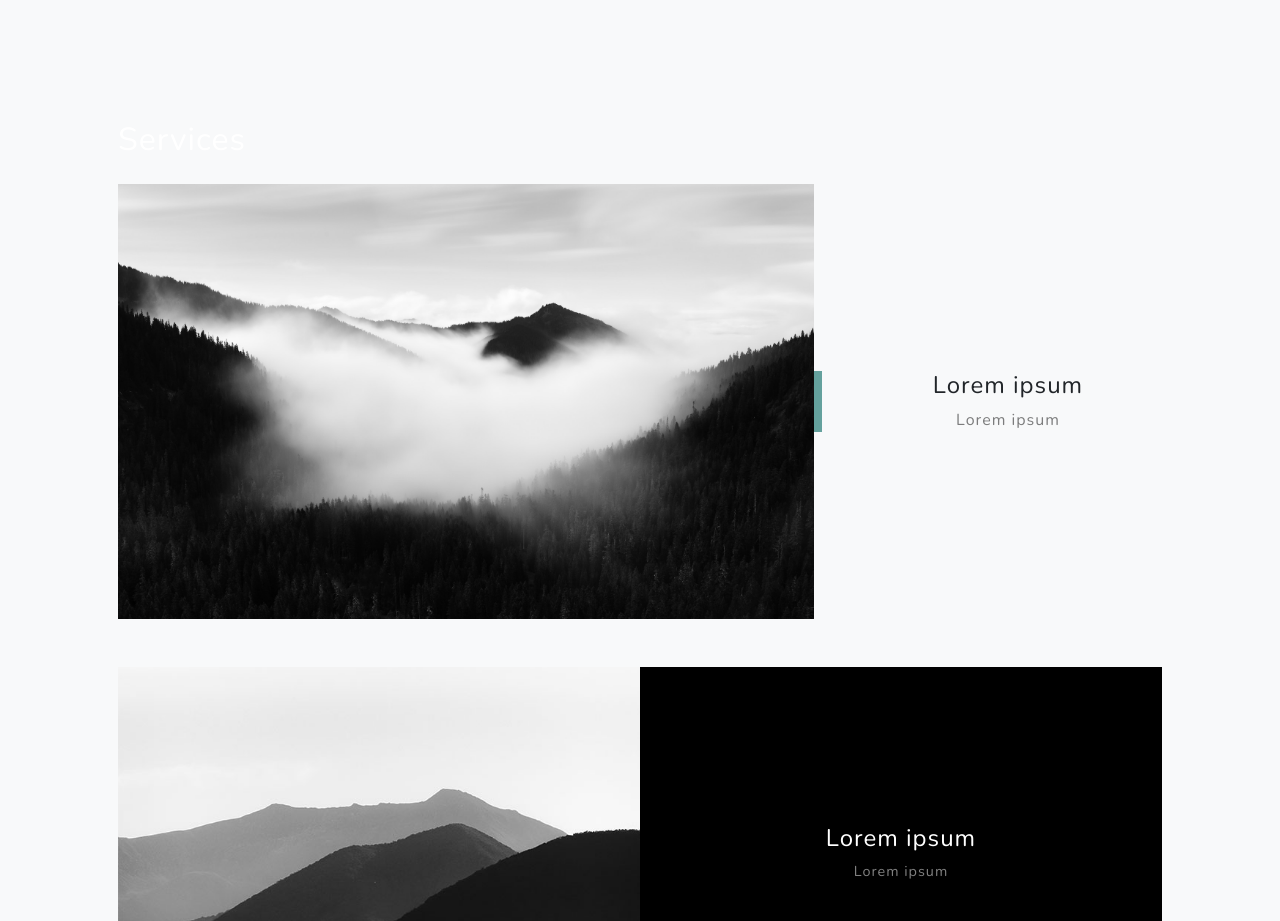
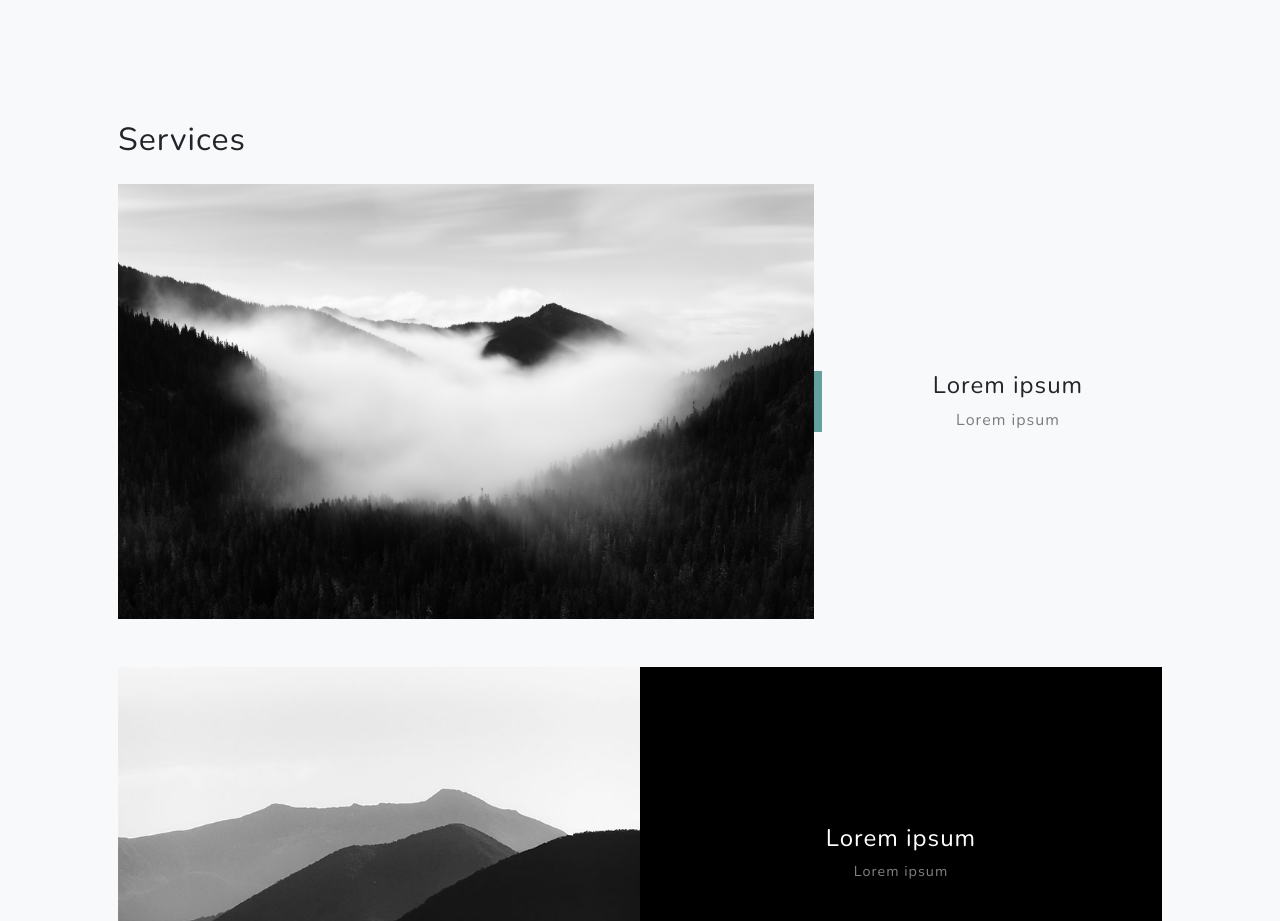
Before and after one commit to jonesbiking/jonesbiking.github.io, a plain HTML site: page index.html in a window 1280 px wide. Shown: the part 1460-2381 px from the top of the page. Drawn offline with nearby package versions, Linux system fonts and the light colour scheme.

Commit message:
Update index.html

```diff
--- a/index.html
+++ b/index.html
@@ -59,7 +59,7 @@
         <!-- services-->
         <section class="projects-section bg-light" id="services">
             <div class="container px-4 px-lg-5">
-                <h2 class="text-white mb-4">Services</h2>
+                <h2 class="mb-4">Services</h2>
                 <!-- Featured Project Row-->
                 <div class="row gx-0 mb-4 mb-lg-5 align-items-center">
                     <div class="col-xl-8 col-lg-7"><img class="img-fluid mb-3 mb-lg-0" src="assets/img/bg-masthead.jpg" alt="..." /></div>
```
